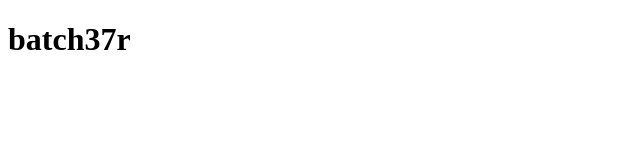
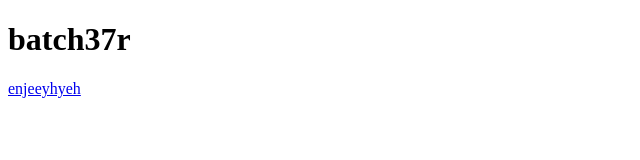
Before and after one commit to shylu-2000/shivani, a plain HTML site: page index.html in a window 1280 px wide. Shown: the whole page, without its empty margins (0-640 px from the left). Drawn offline with Linux system fonts and the light colour scheme.

Commit message:
some message

```diff
--- a/index.html
+++ b/index.html
@@ -9,6 +9,7 @@
 
 <body>
     <h1>batch37r</h1>
+    <a href="jndjcddc">enjeeyhyeh</a>
 
 </body>
 
```
